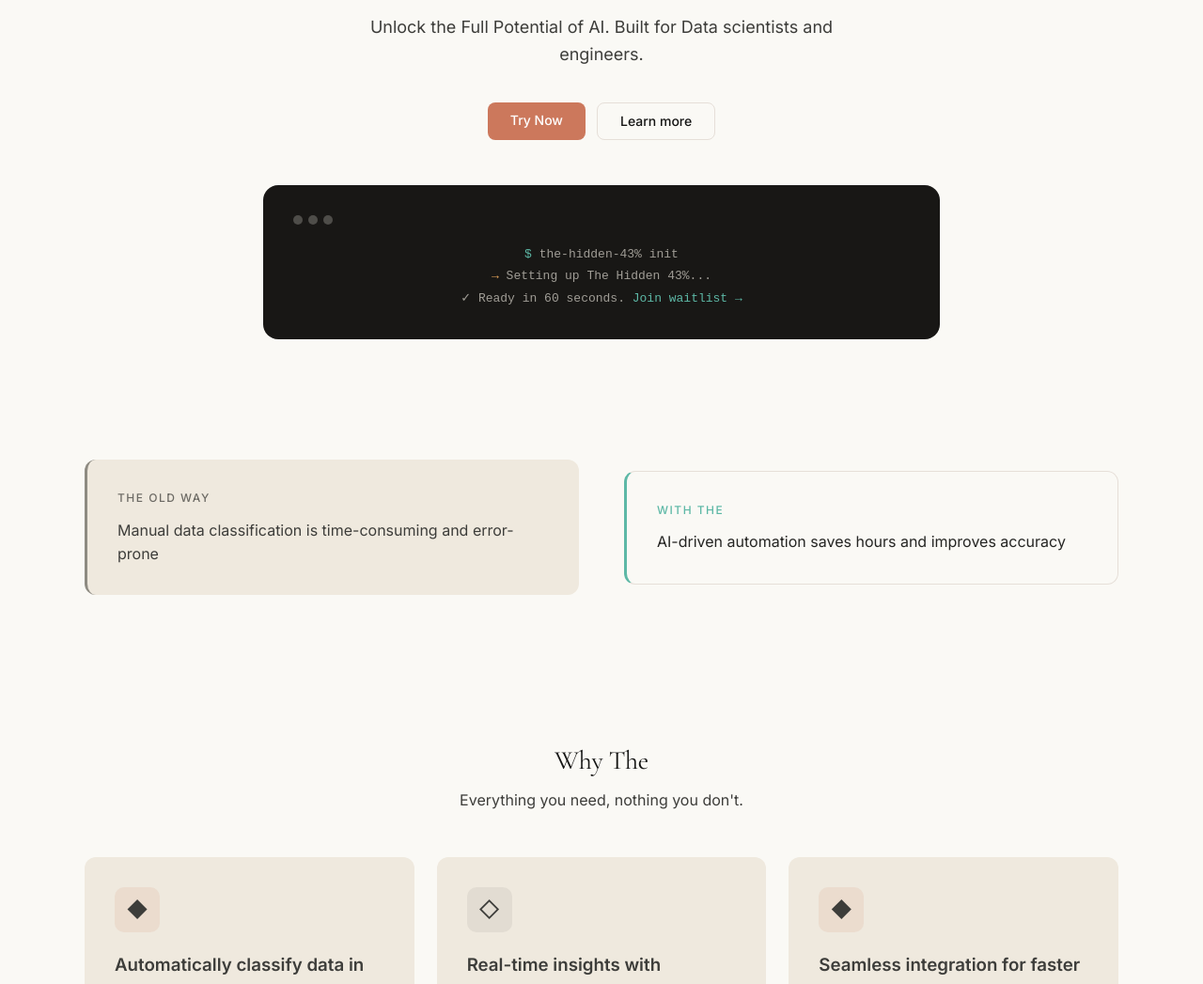
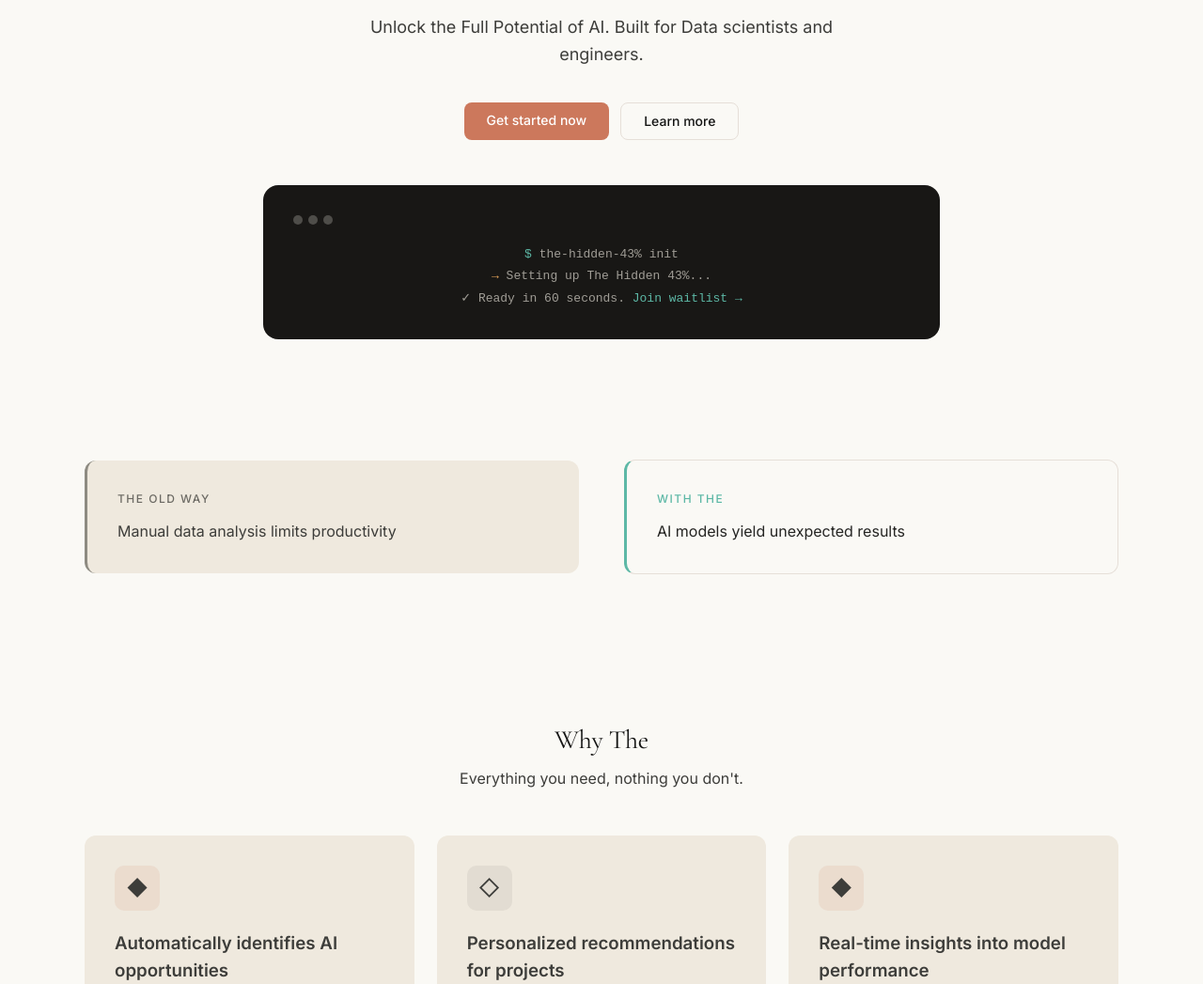
Before and after one commit to ivo1974kanchev-arch/the-hidden-43-how-teams-are-wa, a website: page index.html in a window 1280 px wide. Shown: the part 253-1300 px from the top of the page at 94% size. Drawn offline with nearby package versions, Linux system fonts and the light colour scheme.

Commit message:
Rebuild with Eptus Studio design

```diff
--- a/index.html
+++ b/index.html
@@ -316,7 +316,7 @@ body {
     <h1 class="display-lg">The Hidden 43%</h1>
     <p class="hero-sub">Unlock the Full Potential of AI. Built for Data scientists and engineers.</p>
     <div class="hero-actions">
-      <a href="#waitlist" class="btn-primary">Try Now</a>
+      <a href="#waitlist" class="btn-primary">Get started now</a>
       <a href="#features" class="btn-secondary">Learn more</a>
     </div>
     <div class="hero-mockup">
@@ -336,11 +336,11 @@ body {
     <div class="grid-2">
       <div class="problem-old">
         <p class="problem-label old">The old way</p>
-        <p class="body-md" style="color:var(--body)">Manual data classification is time-consuming and error-prone</p>
+        <p class="body-md" style="color:var(--body)">Manual data analysis limits productivity</p>
       </div>
       <div class="problem-new">
         <p class="problem-label new">With The</p>
-        <p class="body-md" style="color:var(--body-strong)">AI-driven automation saves hours and improves accuracy</p>
+        <p class="body-md" style="color:var(--body-strong)">AI models yield unexpected results</p>
       </div>
     </div>
   </div>
@@ -356,17 +356,17 @@ body {
     <div class="grid-3">
       <div class="feat-card">
         <div class="feat-icon coral">&#9670;</div>
-        <h3>Automatically classify data in minutes</h3>
+        <h3>Automatically identifies AI opportunities</h3>
         <p>Purpose-built from the ground up to deliver results without the overhead of traditional solutions.</p>
       </div>
       <div class="feat-card">
         <div class="feat-icon dark">&#9671;</div>
-        <h3>Real-time insights with machine learning</h3>
+        <h3>Personalized recommendations for projects</h3>
         <p>Designed with clarity in mind. Get insights at a glance, take action in seconds&mdash;no training required.</p>
       </div>
       <div class="feat-card">
         <div class="feat-icon coral">&#9670;</div>
-        <h3>Seamless integration for faster results</h3>
+        <h3>Real-time insights into model performance</h3>
         <p>Plugs into your existing workflow. Start seeing value from day one, not month three.</p>
       </div>
     </div>
```
